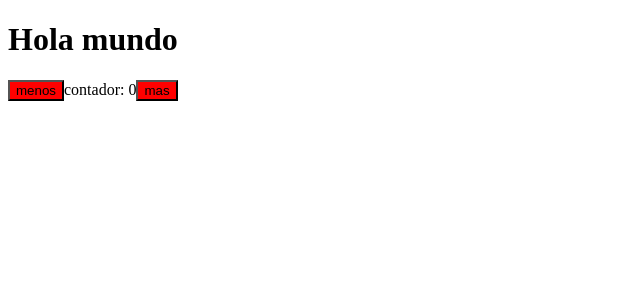
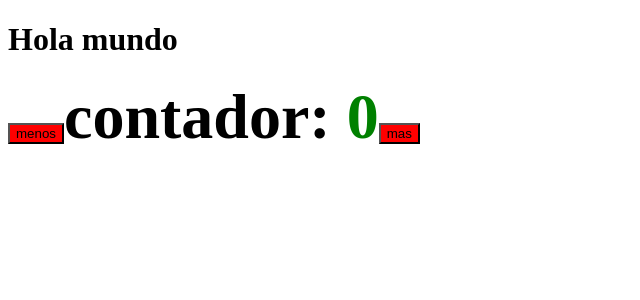
Before and after one commit to platzi/vue-mystery-counter, a Vue app: page / in a window 1280 px wide. Shown: the top 300 px of the page, without its empty margins (0-640 px from the left). Built offline with nearby package versions, Linux system fonts and the light colour scheme.

Commit message:
feat: adding styles

```diff
--- a/package.json
+++ b/package.json
@@ -20,6 +20,7 @@
     "eslint": "^9.14.0",
     "eslint-plugin-vue": "^9.30.0",
     "prettier": "^3.3.3",
+    "sass": "^1.83.4",
     "vite": "^6.0.5",
     "vite-plugin-vue-devtools": "^7.6.8"
   }
--- a/src/components/GameCounter.vue
+++ b/src/components/GameCounter.vue
@@ -1,14 +1,29 @@
 <script setup>
-console.log('Componente de juego')
+const isActive = false
 </script>
 
 <template>
   <button>menos</button>
-  <span>contador: 0</span>
+  <span class="counter" :class="{ 'counter--active': isActive }" style="font-size: 4rem"
+    >contador: <span>0</span></span
+  >
   <button>mas</button>
 </template>
 
-<style>
+<style scoped lang="scss">
+.counter {
+  font-weight: bold;
+  font-size: 2rem;
+
+  & > span {
+    color: green;
+  }
+}
+
+.counter--active {
+  color: aqua;
+}
+
 button {
   background: red;
 }
```
Also changed, not shown: 1 other file (tests, documents, lock files or other folders).
